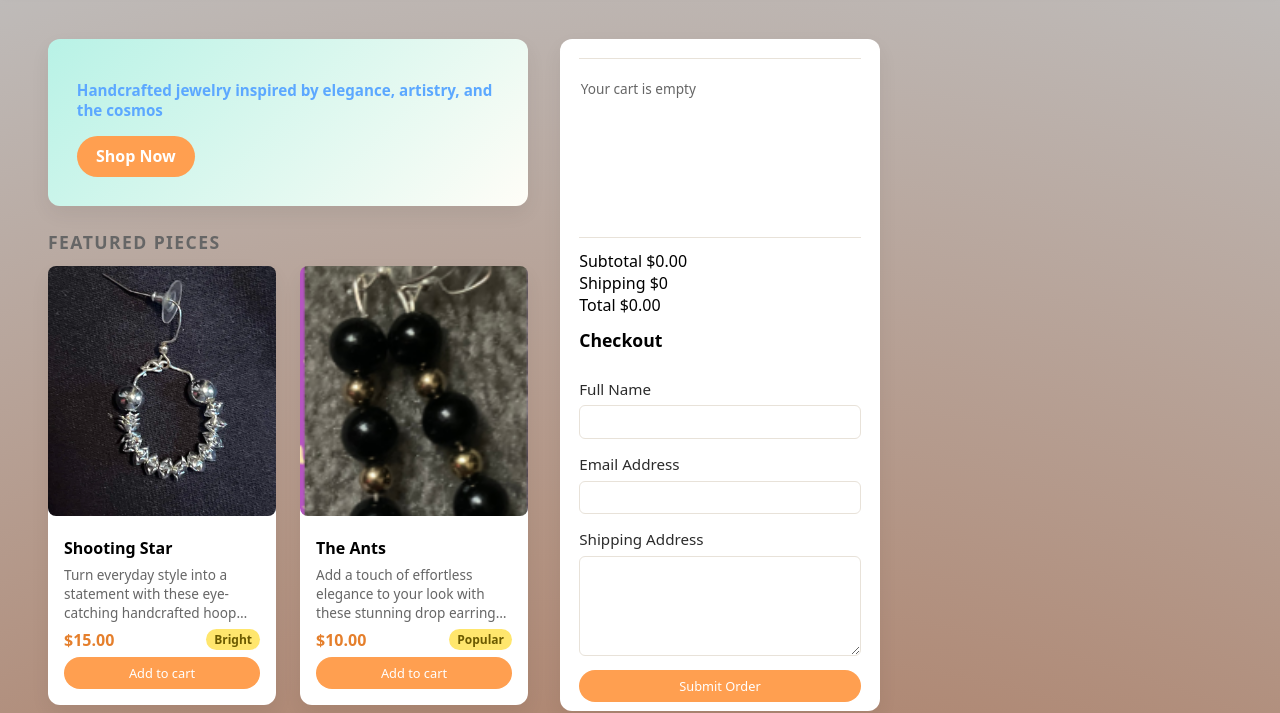
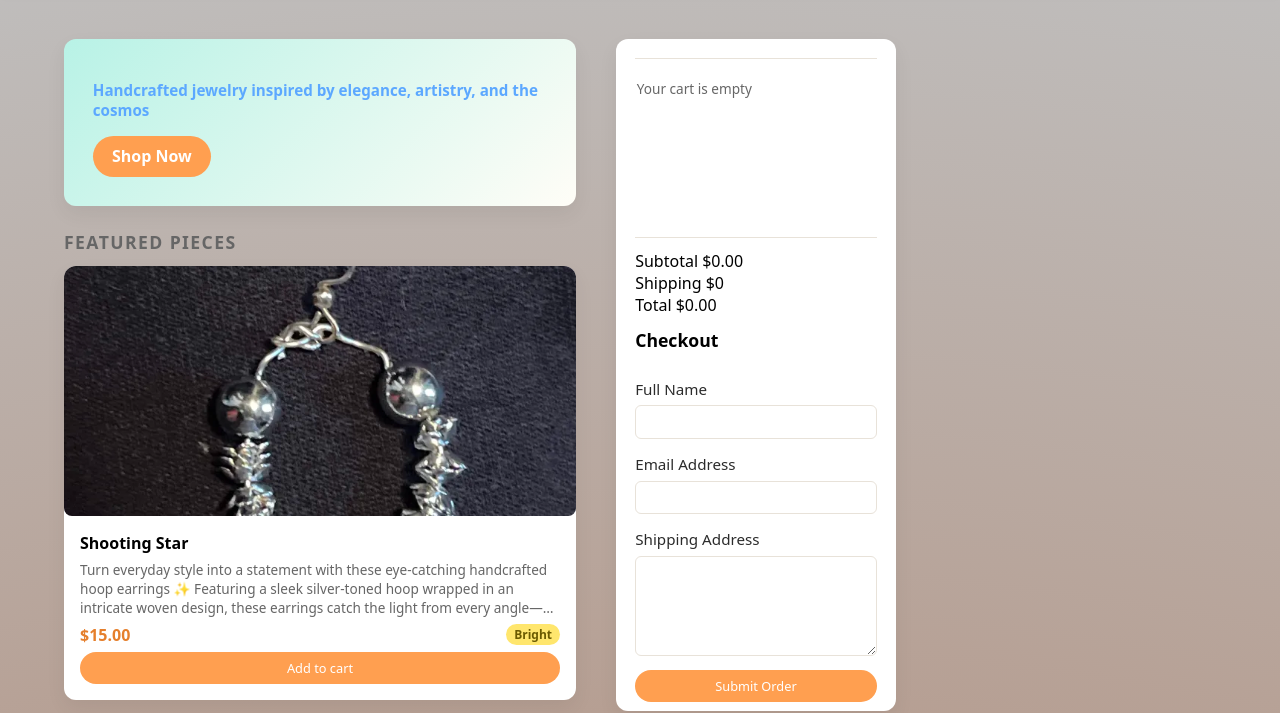
Before and after one commit to AutumnAli/Creations-of-AA, a plain HTML site: page index.html in a window 1280 px wide. Shown: the part 89-802 px from the top of the page. Drawn offline with Linux system fonts and the light colour scheme.

Commit message:
Update Homepage

```diff
--- a/index.html
+++ b/index.html
@@ -126,13 +126,13 @@
     }
 
    main {
-  max-width: 1400px;
+  max-width: 1600px;
   margin: 1.5rem auto 2.5rem;
-  padding: 0 1.5rem;
+  padding: 0 2rem;
 
   display: grid;
-  grid-template-columns: 1fr 320px;
-  gap: 2rem;
+  grid-template-columns: minmax(0, 4fr) 280px;
+  gap: 2.5rem;
   align-items: start;
 }
 
@@ -182,15 +182,23 @@
 
     .product-grid {
   display: grid;
-  grid-template-columns: repeat(auto-fit, minmax(220px, 1fr));
+
+  grid-template-columns:
+    repeat(auto-fit, minmax(260px, 1fr));
+
   gap: 1.5rem;
 }
 
     .product-card {
-      background: var(--card-bg);
-      border-radius: var(--radius);
-      box-shadow: var(--shadow);
-    }
+  background: var(--card-bg);
+  border-radius: var(--radius);
+  box-shadow: var(--shadow);
+
+  overflow: hidden;
+
+  display: flex;
+  flex-direction: column;
+}
 
     .product-image {
       width: 100%;
@@ -295,7 +303,8 @@
       max-height: calc(100vh - 8rem);
       overflow-y: auto;
       .cart {
-  width: 320px;
+  width: 100%;
+  max-width: 280px;
 }
     }
 
```
